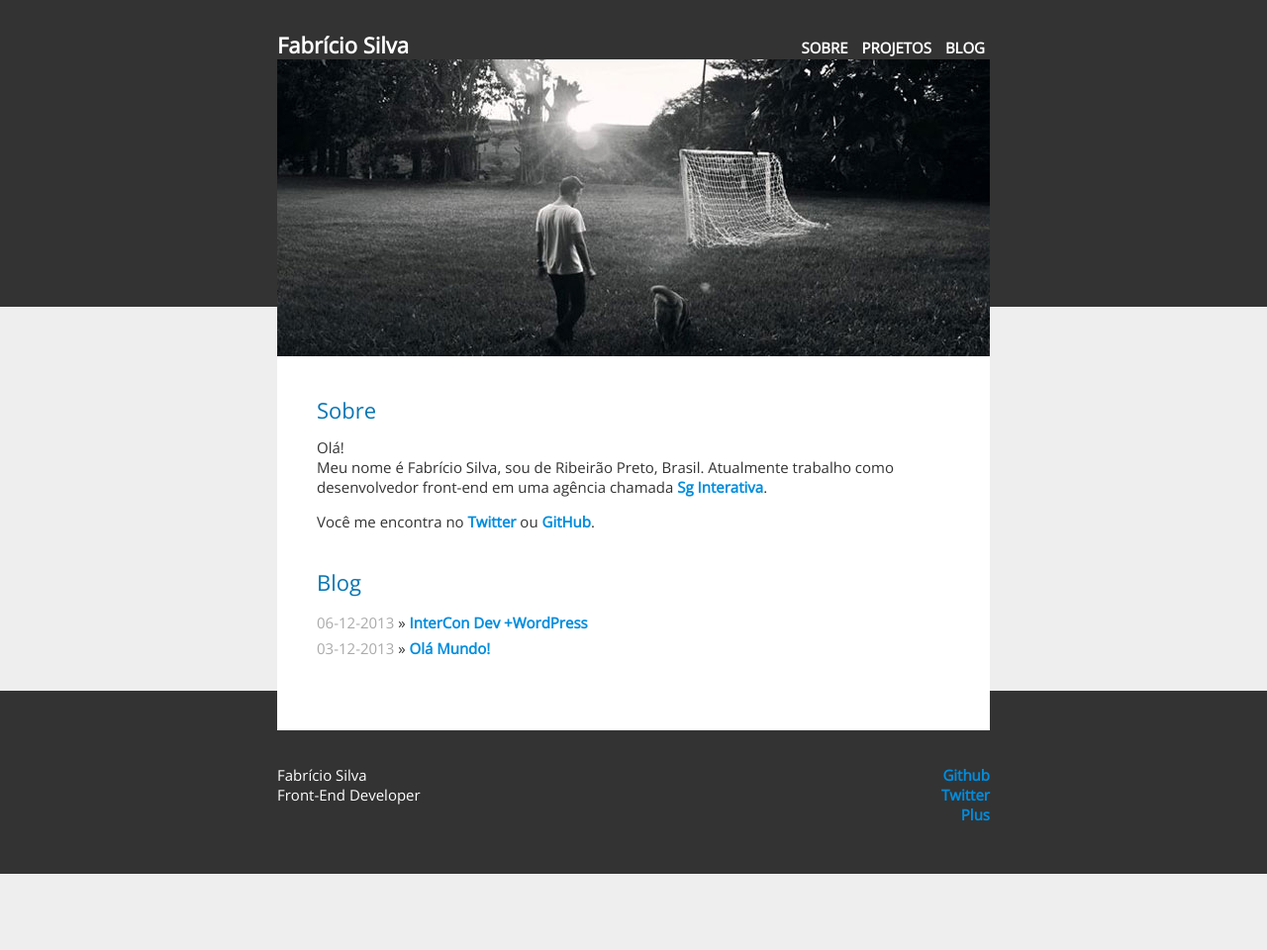
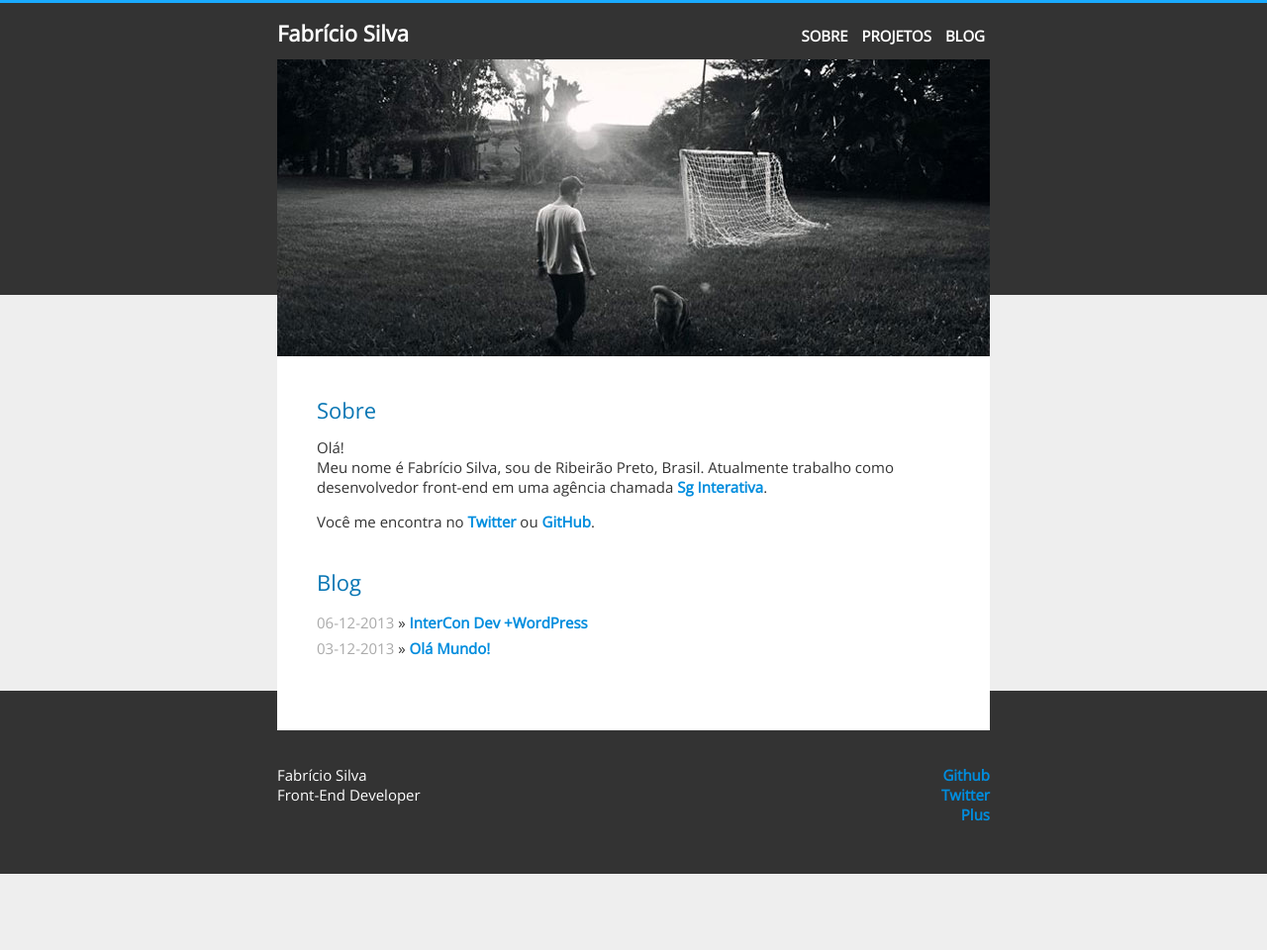
Before and after one commit to fabriciofmsilva/fabriciofmsilva.github.io, a Jekyll site: the page built from index.html, in a window 1280 px wide. Shown: the whole page at 99% size. Built offline with Jekyll 4.4.1, drawn with Linux system fonts in a browser that asks for light colours; nearby versions of some CDN libraries.

Commit message:
Update main.css

```diff
--- a/css/main.css
+++ b/css/main.css
@@ -82,8 +82,9 @@ ul.posts li {
 
 .header {
 	background-color: #333;
+	border-top: 3px solid #19ABFF;
 	height: 280px;
-	padding-top: 30px;
+	padding-top: 15px;
 	position: absolute;
 	width: 100%;
 	top: 0;
```
